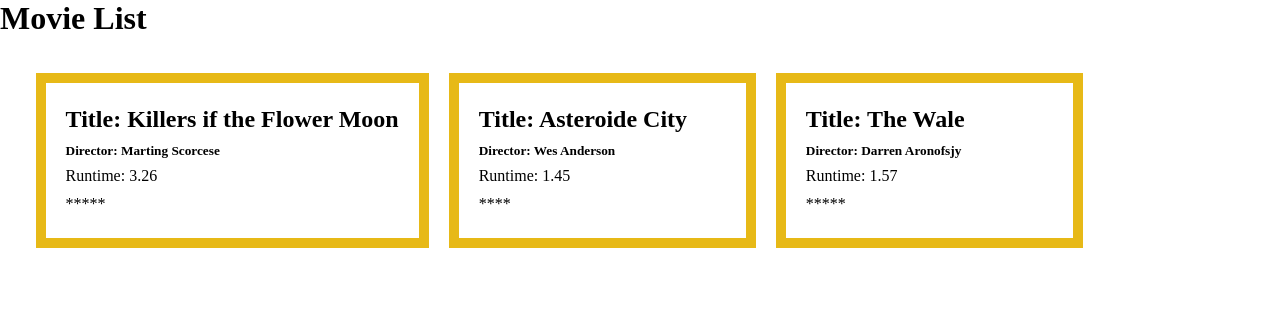
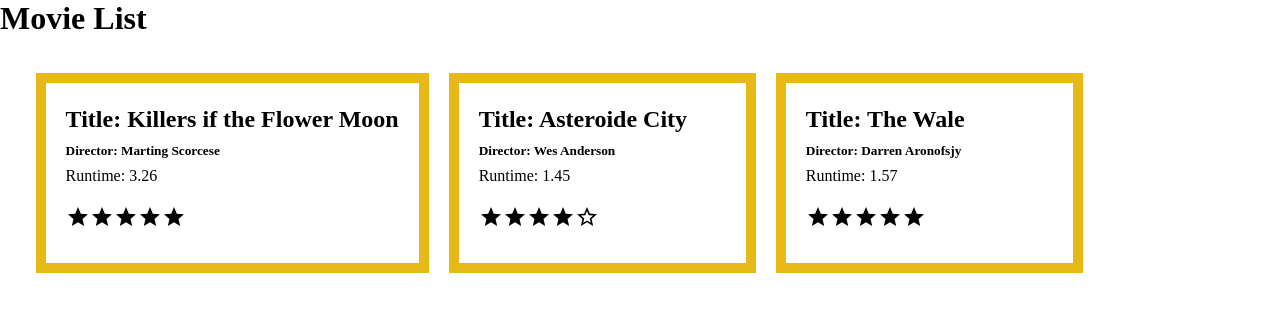
Before and after one commit to DPlauder/first_react, a React (Vite) app: page / in a window 1280 px wide. Shown: the top 312 px of the page. Built offline with nearby package versions, Linux system fonts and the light colour scheme.

Commit message:
create state rating

```diff
--- a/package.json
+++ b/package.json
@@ -10,6 +10,8 @@
     "preview": "vite preview"
   },
   "dependencies": {
+    "@emotion/styled": "^11.11.0",
+    "@mui/icons-material": "^5.15.6",
     "react": "^18.2.0",
     "react-dom": "^18.2.0"
   },
--- a/src/components/MovieList.tsx
+++ b/src/components/MovieList.tsx
@@ -1,5 +1,8 @@
 import "./MovieList.css";
-const movies = [
+import MovieListItem from "./MovieListItem";
+import { useState } from "react";
+
+const initMovies = [
   {
     id: 1,
     title: "Killers if the Flower Moon",
@@ -24,16 +27,24 @@
 ];
 
 export default function MovieList() {
+  const [movies, setMovies] = useState(initMovies);
+  const handleRating = (id: number, rating: number): void => {
+    setMovies((prevMovie) => {
+      return prevMovie.filter((movie) => {
+        if (movie.id === id) movie.rating = rating;
+        return movies;
+      });
+    });
+  };
   return (
     <div className="container">
-      {movies.map((movie) => {
+      {movies.map((movie): JSX.Element => {
         return (
-          <div className="movie-card" key={movie.id}>
-            <h2>Title: {movie.title}</h2>
-            <h5>Director: {movie.director}</h5>
-            <span>Runtime: {movie.runtime}</span>
-            <div>{movie.rating && "*".repeat(movie.rating)}</div>
-          </div>
+          <MovieListItem
+            key={movie.id}
+            movie={movie}
+            onRating={handleRating}
+          ></MovieListItem>
         );
       })}
     </div>
--- /dev/null
+++ b/src/components/MovieListItem.tsx
@@ -0,0 +1,20 @@
+import Rating from "./Rating";
+import { Movie } from "./Rating";
+
+interface Props {
+  movie: Movie;
+  onRating: (id: number, rating: number) => void;
+}
+
+export default function MovieListItem({ movie, onRating }: Props) {
+  return (
+    <div className="movie-card">
+      <h2>Title: {movie.title}</h2>
+      <h5>Director: {movie.director}</h5>
+      <span>Runtime: {movie.runtime}</span>
+      <div>
+        <Rating item={movie} onRating={onRating} />
+      </div>
+    </div>
+  );
+}
--- /dev/null
+++ b/src/components/Rating.tsx
@@ -0,0 +1,31 @@
+import { StarBorder, Star } from "@mui/icons-material";
+
+export type Movie = {
+  id: number;
+  title: string;
+  director: string;
+  runtime: number;
+  rating: number;
+};
+
+interface Props {
+  item: Movie;
+  onRating: (id: number, rating: number) => void;
+}
+
+export default function Rating({ item, onRating }: Props) {
+  const ratings: JSX.Element[] = [];
+  for (let i = 0; i < 5; i++) {
+    ratings.push(
+      <div
+        style={{ display: "inline-block" }}
+        key={i}
+        className="rating-btn"
+        onClick={() => onRating(item.id, i + 1)}
+      >
+        {item.rating > i ? <Star /> : <StarBorder />}
+      </div>
+    );
+  }
+  return ratings;
+}
```
Also changed, not shown: 1 other file (tests, documents, lock files or other folders).
